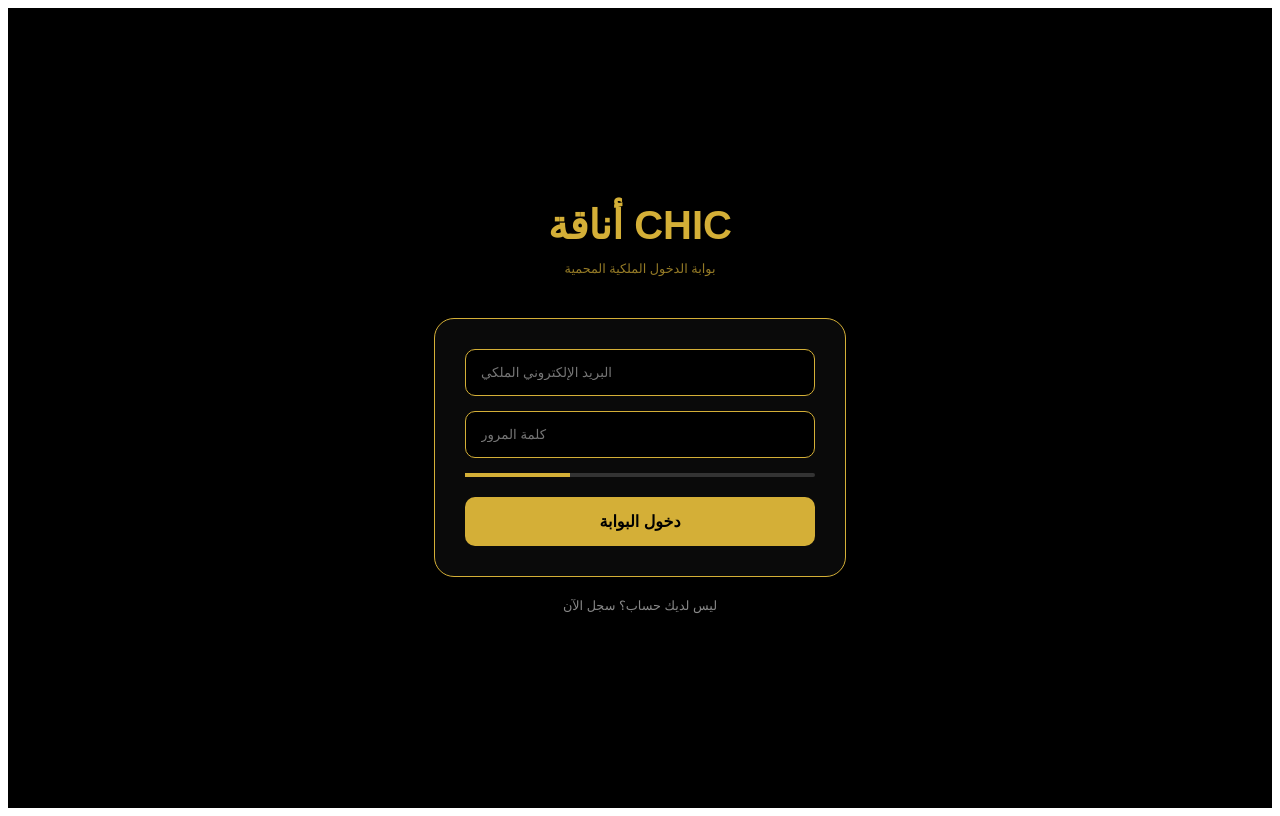
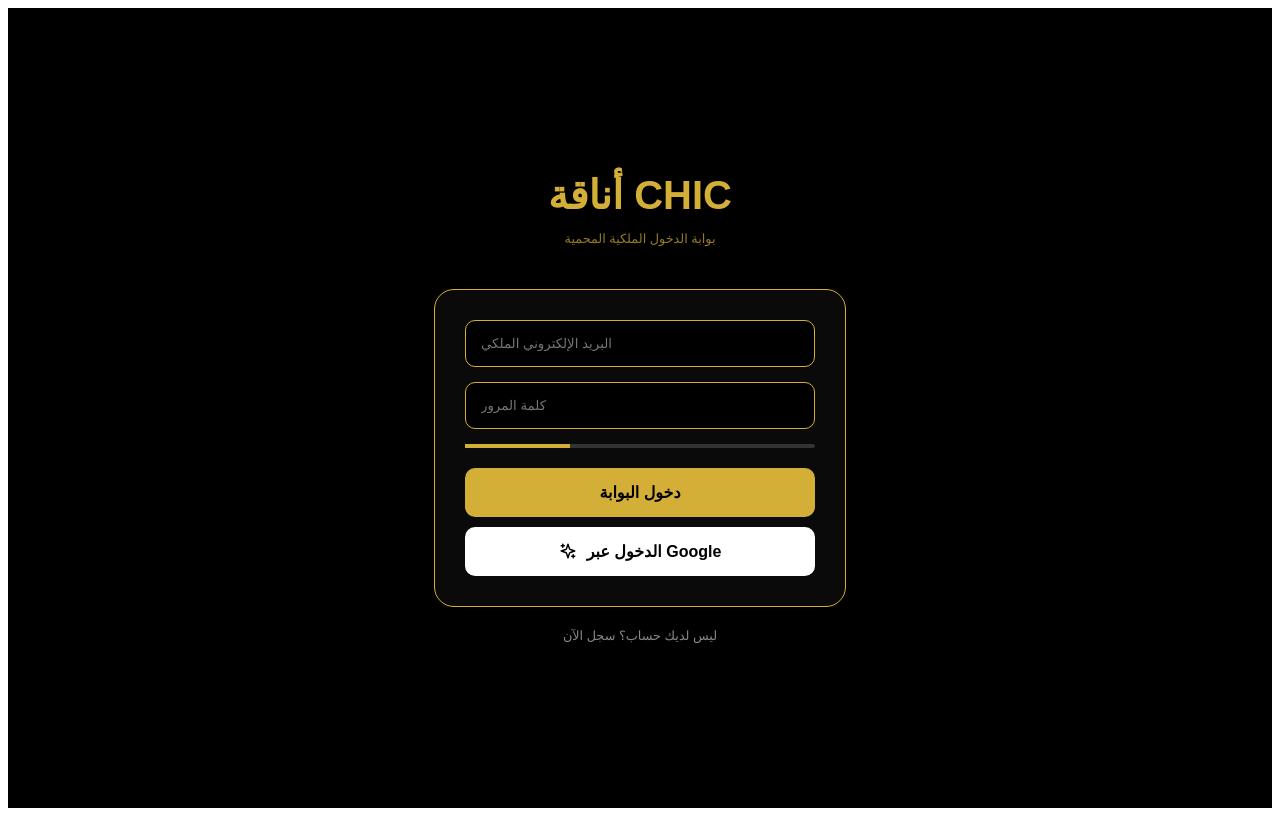
Before and after one commit to farosoyy13/anaga-chic, a React (Create React App) app: page / in a window 1280 px wide. Built offline with nearby package versions, Linux system fonts and the light colour scheme; no server answers; the HTML template or start-up script is replaced by a standard one.

Commit message:
Update Login.tsx

```diff
--- a/src/Login.tsx
+++ b/src/Login.tsx
@@ -1,7 +1,7 @@
 import React, { useState } from 'react';
-import { auth } from './firebaseconfig';
-import { signInWithEmailAndPassword, createUserWithEmailAndPassword, sendPasswordResetEmail } from 'firebase/auth';
-import { Lock, Eye, AlertCircle, ShieldCheck } from 'lucide-react';
+import { auth, googleProvider } from './firebaseconfig'; // استيراد googleProvider
+import { signInWithEmailAndPassword, createUserWithEmailAndPassword, signInWithPopup } from 'firebase/auth';
+import { Lock, AlertCircle, Sparkles } from 'lucide-react';
 
 export default function Login() {
   const [email, setEmail] = useState('');
@@ -10,6 +10,7 @@ export default function Login() {
   const [message, setMessage] = useState('');
   const [loginAttempts, setLoginAttempts] = useState(0);
 
+  // دالة الدخول التقليدية
   const handleSubmit = async (e: React.FormEvent) => {
     e.preventDefault();
     try {
@@ -26,10 +27,20 @@ export default function Login() {
     }
   };
 
+  // دالة الدخول عبر جوجل الملكية
+  const handleGoogleLogin = async () => {
+    try {
+      await signInWithPopup(auth, googleProvider);
+      alert("تم الدخول بنجاح عبر حساب جوجل الملكي");
+    } catch (err: any) {
+      setMessage("خطأ في الدخول عبر جوجل: " + err.message);
+    }
+  };
+
   return (
     <div style={{ background: '#000', color: '#d4af37', minHeight: '100vh', display: 'flex', flexDirection: 'column', alignItems: 'center', justifyContent: 'center', fontFamily: 'Cairo, sans-serif', position: 'relative' }}>
 
-      {/* الاختراع 4: الزر الملكي الخفي للوصول لغرفتك */}
+      {/* الزر الملكي الخفي للوصول لغرفتك */}
       <button
         onClick={() => alert("مرحباً بك يا بروفيسور فهد في غرفة التحكم الخفية!")}
         style={{ position: 'absolute', top: '10px', right: '10px', background: 'transparent', border: 'none', cursor: 'pointer', opacity: 0.05 }}
@@ -46,13 +57,22 @@ export default function Login() {
         <input type="email" placeholder="البريد الإلكتروني الملكي" onChange={(e) => setEmail(e.target.value)} style={inputStyle} />
         <input type="password" placeholder="كلمة المرور" onChange={(e) => setPassword(e.target.value)} style={inputStyle} />
 
-        {/* الاختراع 3: مؤشر قوة التشفير */}
+        {/* مؤشر قوة التشفير */}
         <div style={{ height: '4px', background: '#333', marginBottom: '20px', borderRadius: '2px' }}>
           <div style={{ width: password.length > 8 ? '100%' : '30%', height: '100%', background: '#d4af37', transition: '0.3s' }}></div>
         </div>
 
         <button type="submit" style={buttonStyle}>
           {isRegistering ? 'إنشاء حساب جديد' : 'دخول البوابة'}
+        </button>
+
+        {/* زر الدخول عبر جوجل */}
+        <button
+          type="button"
+          onClick={handleGoogleLogin}
+          style={{ ...buttonStyle, background: '#fff', color: '#000', marginTop: '10px', display: 'flex', alignItems: 'center', justifyContent: 'center', gap: '10px' }}
+        >
+          <Sparkles size={18} /> الدخول عبر Google
         </button>
       </form>
 
@@ -74,5 +94,5 @@ const inputStyle: React.CSSProperties = {
 };
 
 const buttonStyle: React.CSSProperties = {
-  width: '100%', padding: '15px', background: '#d4af37', color: '#000', border: 'none', borderRadius: '10px', fontWeight: 'bold', cursor: 'pointer', fontSize: '1rem'
+  width: '100%', padding: '15px', background: '#d4af37', color: '#000', border: 'none', borderRadius: '10px', fontWeight: 'bold', cursor: 'pointer', fontSize: '1rem', transition: '0.3s'
 };
```
